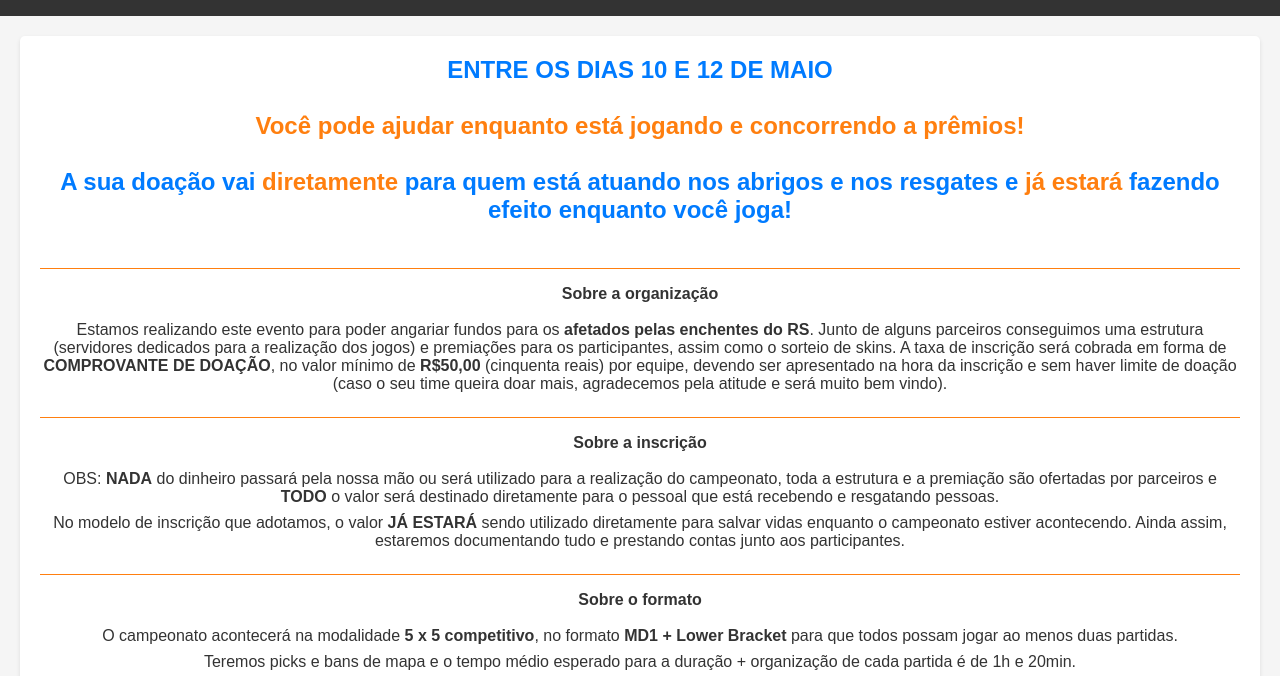
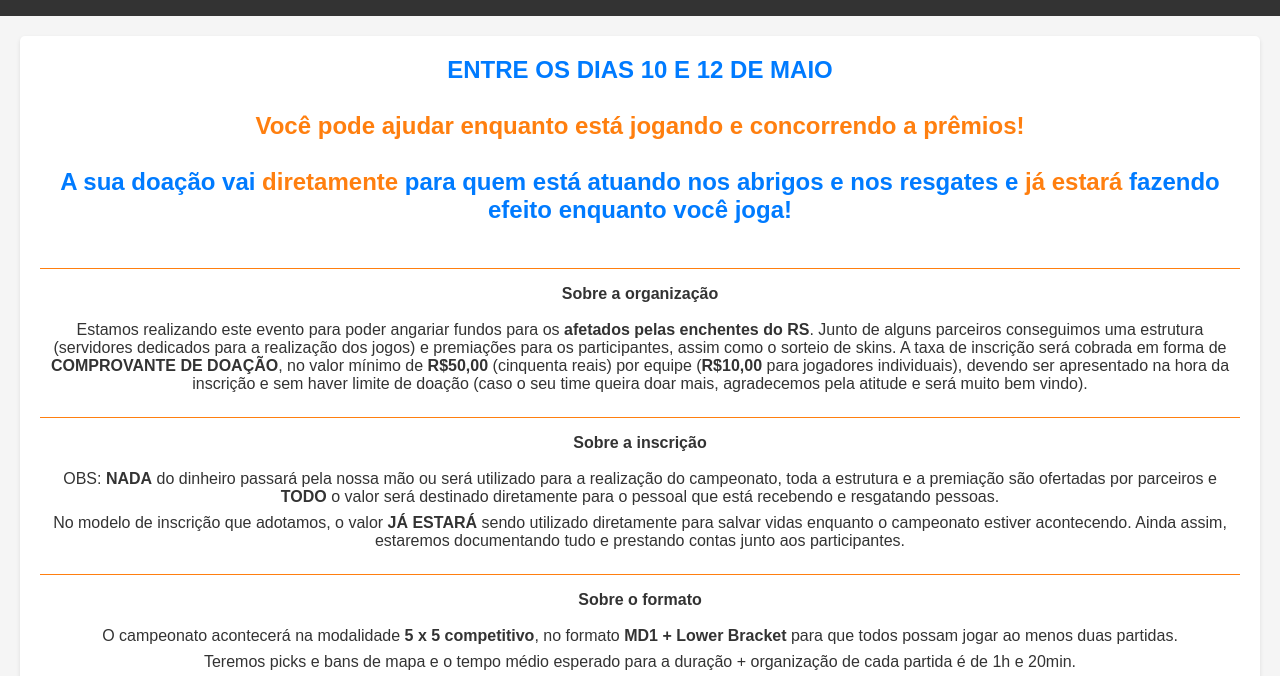
Before and after one commit to GregStoz/camp-cs, a plain HTML site: page index.html in a window 1280 px wide. Shown: the part 99-775 px from the top of the page. Drawn offline with Linux system fonts and the light colour scheme.

Commit message:
fix valores

```diff
--- a/index.html
+++ b/index.html
@@ -241,7 +241,7 @@ gap: 8px;}
         <h2 class="highlight-text">A sua doação vai <strong class="cs2-theme">diretamente</strong> para quem está atuando nos abrigos e nos resgates e <strong class="cs2-theme">já estará</strong> fazendo efeito enquanto você joga!</h2>
 
             <h4>Sobre a organização</h4>
-            <p>Estamos realizando este evento para poder angariar fundos para os <strong>afetados pelas enchentes do RS</strong>. Junto de alguns parceiros conseguimos uma estrutura (servidores dedicados para a realização dos jogos) e premiações para os participantes, assim como o sorteio de skins. A taxa de inscrição será cobrada em forma de <strong>COMPROVANTE DE DOAÇÃO</strong>, no valor mínimo de <strong>R$50,00</strong> (cinquenta reais) por equipe, devendo ser apresentado na hora da inscrição e sem haver limite de doação (caso o seu time queira doar mais, agradecemos pela atitude e será muito bem vindo).</p>
+            <p>Estamos realizando este evento para poder angariar fundos para os <strong>afetados pelas enchentes do RS</strong>. Junto de alguns parceiros conseguimos uma estrutura (servidores dedicados para a realização dos jogos) e premiações para os participantes, assim como o sorteio de skins. A taxa de inscrição será cobrada em forma de <strong>COMPROVANTE DE DOAÇÃO</strong>, no valor mínimo de <strong>R$50,00</strong> (cinquenta reais) por equipe (<strong>R$10,00</strong> para jogadores individuais), devendo ser apresentado na hora da inscrição e sem haver limite de doação (caso o seu time queira doar mais, agradecemos pela atitude e será muito bem vindo).</p>
 
             <h4>Sobre a inscrição</h4>
             <p>OBS: <strong>NADA</strong> do dinheiro passará pela nossa mão ou será utilizado para a realização do campeonato, toda a estrutura e a premiação são ofertadas por parceiros e <strong>TODO</strong> o valor será destinado diretamente para o pessoal que está recebendo e resgatando pessoas.</p>
```
